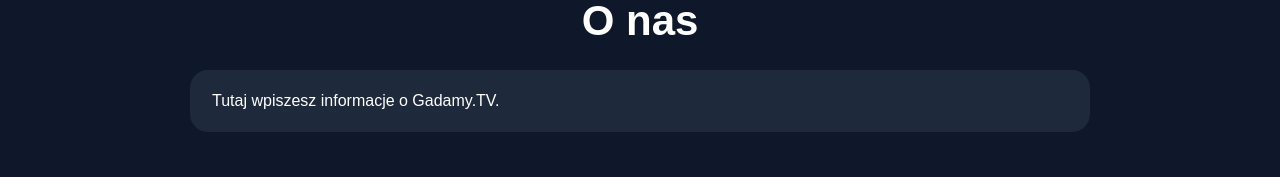
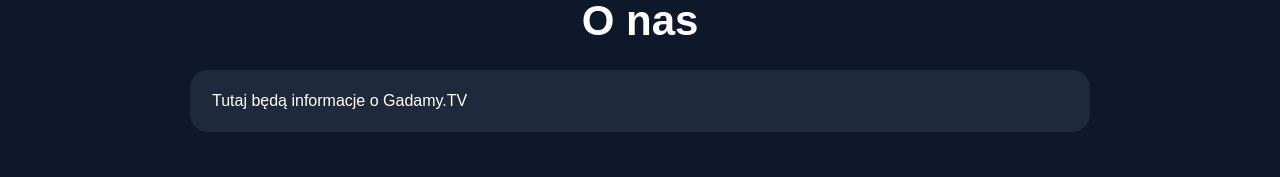
Before and after one commit to marcelulbrych7-alt/GadamyTv, a React (Vite) app in the folder client/: page /onas in a window 1280 px wide. Shown: the part 123-300 px from the top of the page. Built offline with nearby package versions, Linux system fonts and the light colour scheme.

Commit message:
add about page

```diff
--- a/client/src/pages/about.jsx
+++ b/client/src/pages/about.jsx
@@ -4,7 +4,7 @@ function About() {
       <h1 className="title">O nas</h1>
 
       <div className="card">
-        Tutaj wpiszesz informacje o Gadamy.TV.
+        Tutaj będą informacje o Gadamy.TV
       </div>
     </div>
   );
```
